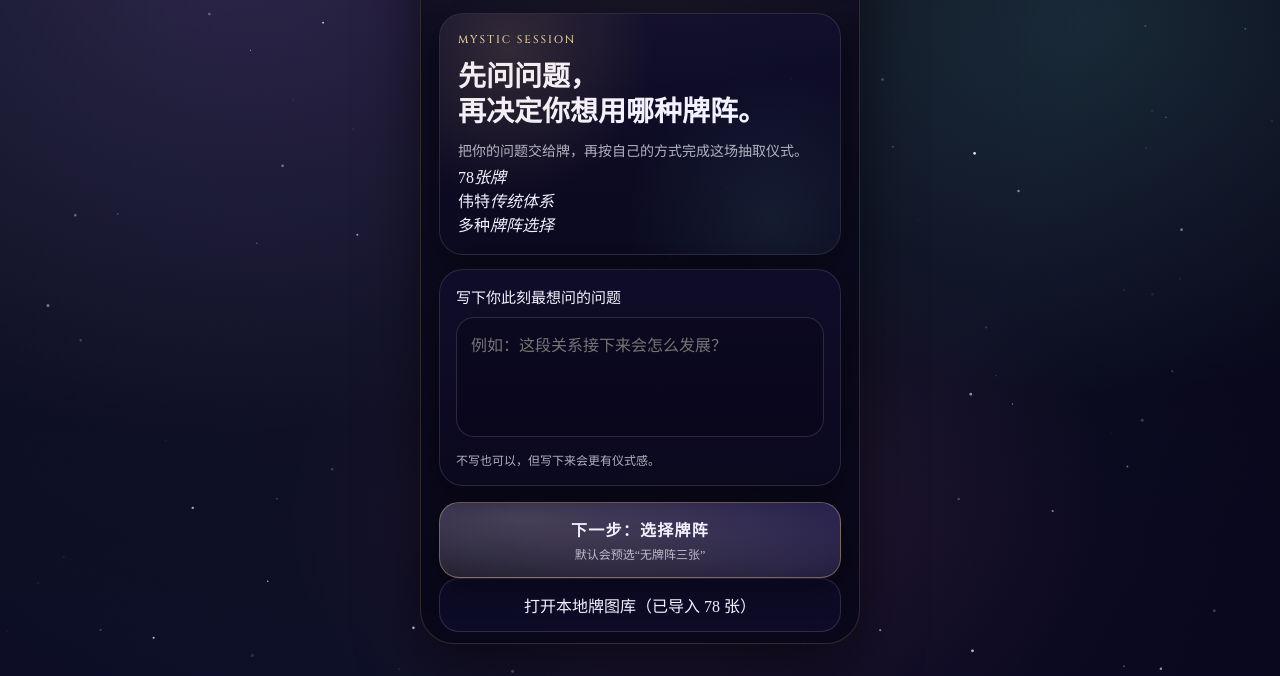
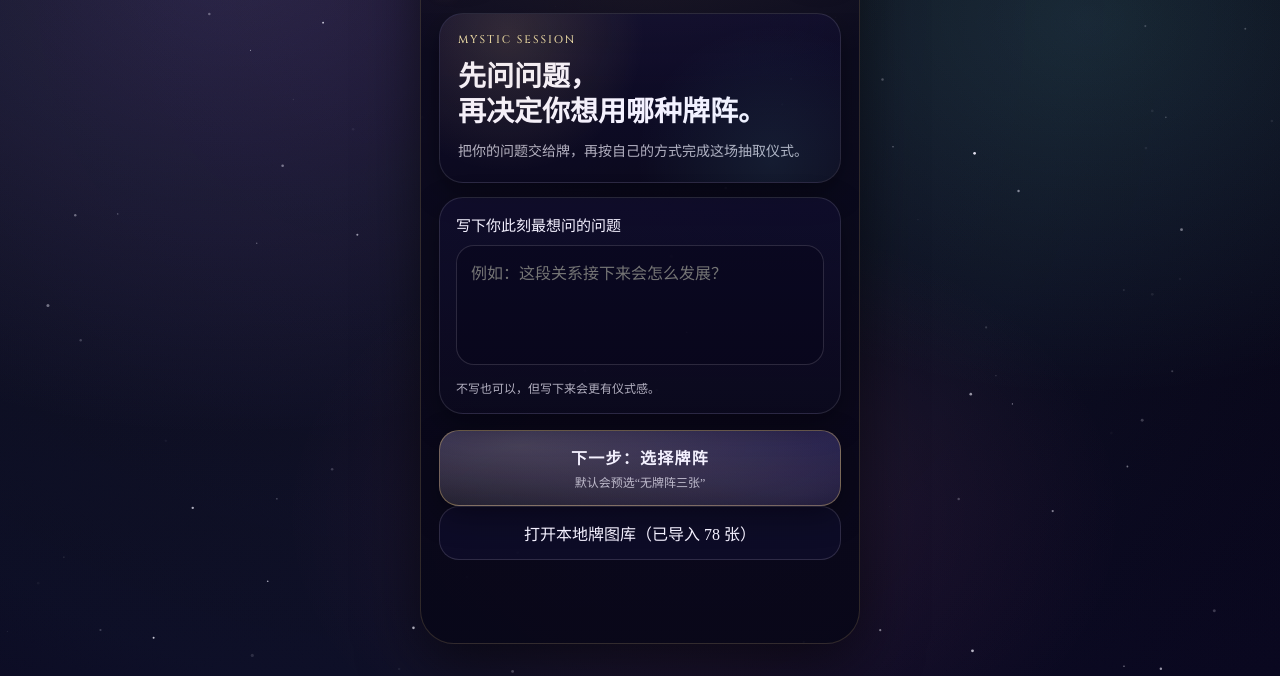
Before and after one commit to ysonglala/vegebird-tarot, a plain HTML site: page index.html in a window 1280 px wide. Shown: the part 124-800 px from the top of the page. Drawn offline with Linux system fonts and the light colour scheme.

Commit message:
Remove intro hero stat rows

```diff
--- a/index.html
+++ b/index.html
@@ -49,11 +49,6 @@
             <div class="heroCard__eyebrow">MYSTIC SESSION</div>
             <h1 class="heroCard__title">先问问题，<br>再决定你想用哪种牌阵。</h1>
             <p class="heroCard__text">把你的问题交给牌，再按自己的方式完成这场抽取仪式。</p>
-            <div class="heroStats">
-              <div class="heroStats__item"><span>78</span><em>张牌</em></div>
-              <div class="heroStats__item"><span>伟特</span><em>传统体系</em></div>
-              <div class="heroStats__item"><span>多种</span><em>牌阵选择</em></div>
-            </div>
           </div>
 
           <div class="questionCard">
```
